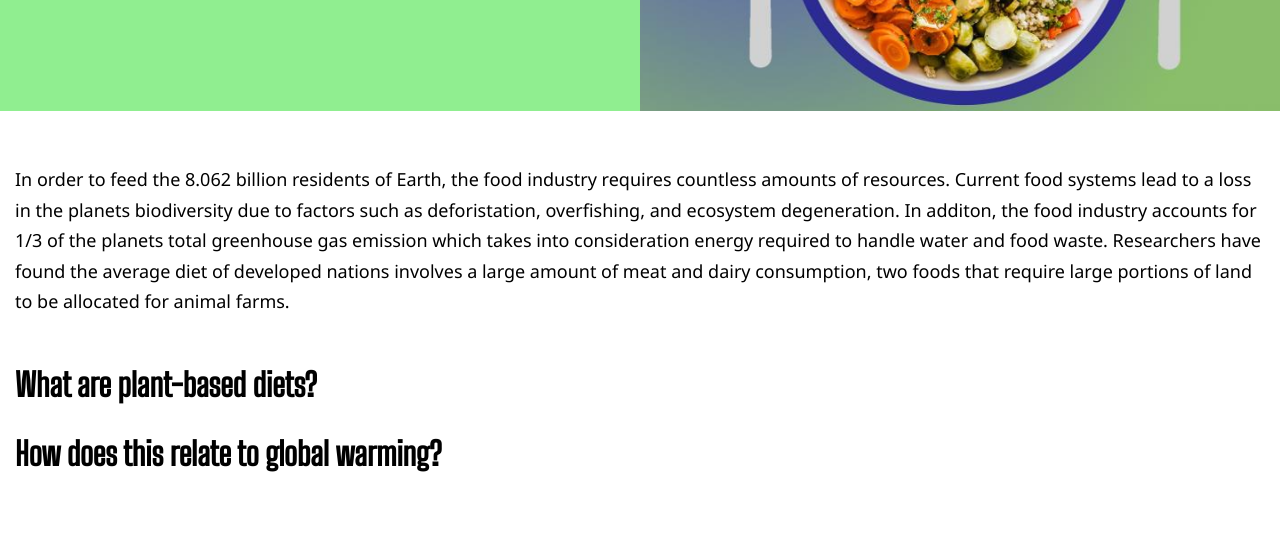
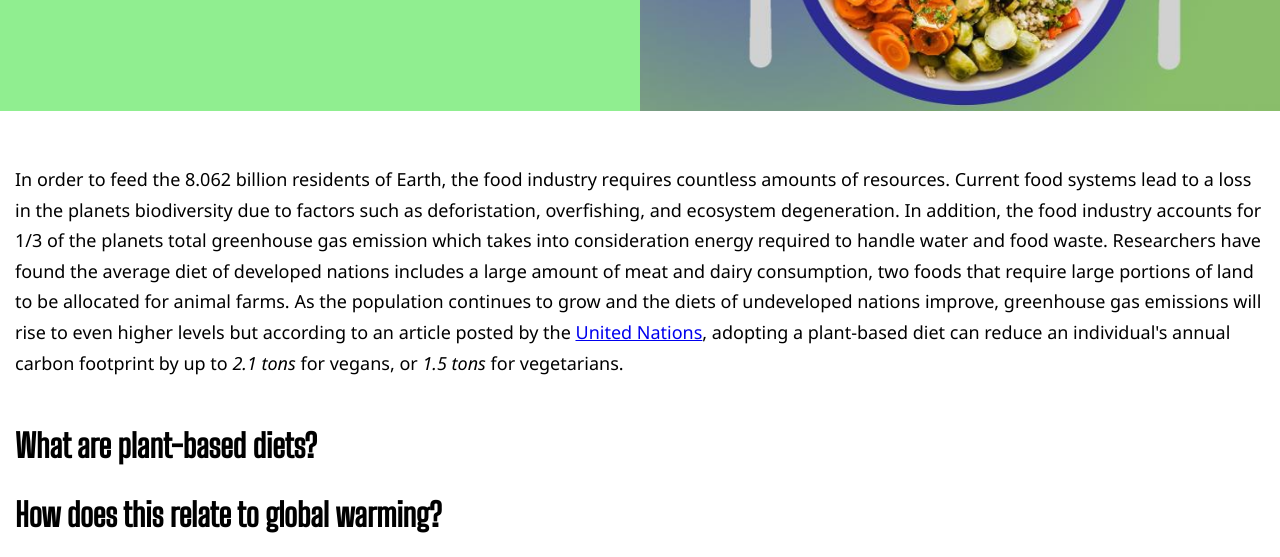
Before and after one commit to cyrusmp/EatCleanGoGreen, a plain HTML site: page index.html in a window 1280 px wide. Shown: the part 359-916 px from the top of the page. Before the commit the page ends 855 px from the top, so only its background shows below. Drawn offline with Linux system fonts and the light colour scheme.

Commit message:
Added information to intro

```diff
--- a/index.html
+++ b/index.html
@@ -29,7 +29,7 @@
         </header>
         <main>
             <section class="intro">
-                <p> In order to feed the 8.062 billion residents of Earth, the food industry requires countless amounts of resources. Current food systems lead to a loss in the planets biodiversity due to factors such as deforistation, overfishing, and ecosystem degeneration. In additon, the food industry accounts for 1/3 of the planets total greenhouse gas emission which takes into consideration energy required to handle water and food waste. Researchers have found the average diet of developed nations involves a large amount of meat and dairy consumption, two foods that require large portions of land to be allocated for animal farms.  </p>
+                <p> In order to feed the 8.062 billion residents of Earth, the food industry requires countless amounts of resources. Current food systems lead to a loss in the planets biodiversity due to factors such as deforistation, overfishing, and ecosystem degeneration. In addition, the food industry accounts for 1/3 of the planets total greenhouse gas emission which takes into consideration energy required to handle water and food waste. Researchers have found the average diet of developed nations includes a large amount of meat and dairy consumption, two foods that require large portions of land to be allocated for animal farms. As the population continues to grow and the diets of undeveloped nations improve, greenhouse gas emissions will rise to even higher levels but according to an article posted by the <a href="https://www.un.org/en/actnow/food"> United Nations</a>, adopting a plant-based diet can reduce an individual's annual carbon footprint by up to <em> 2.1 tons </em> for vegans, or <em> 1.5 tons </em> for vegetarians.  </p>
             </section class="topic1">
             <section>
                 <h2> What are plant-based diets?</h2>
```
